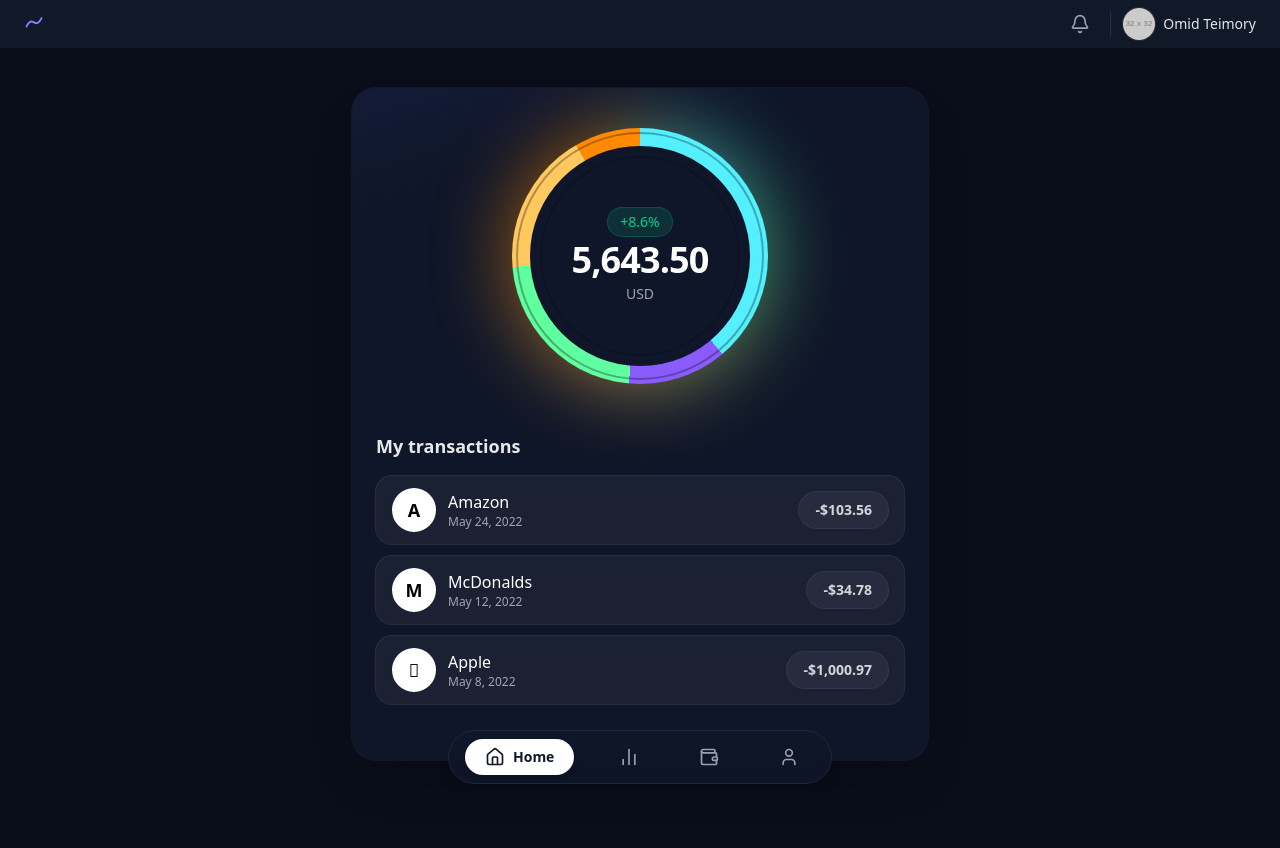
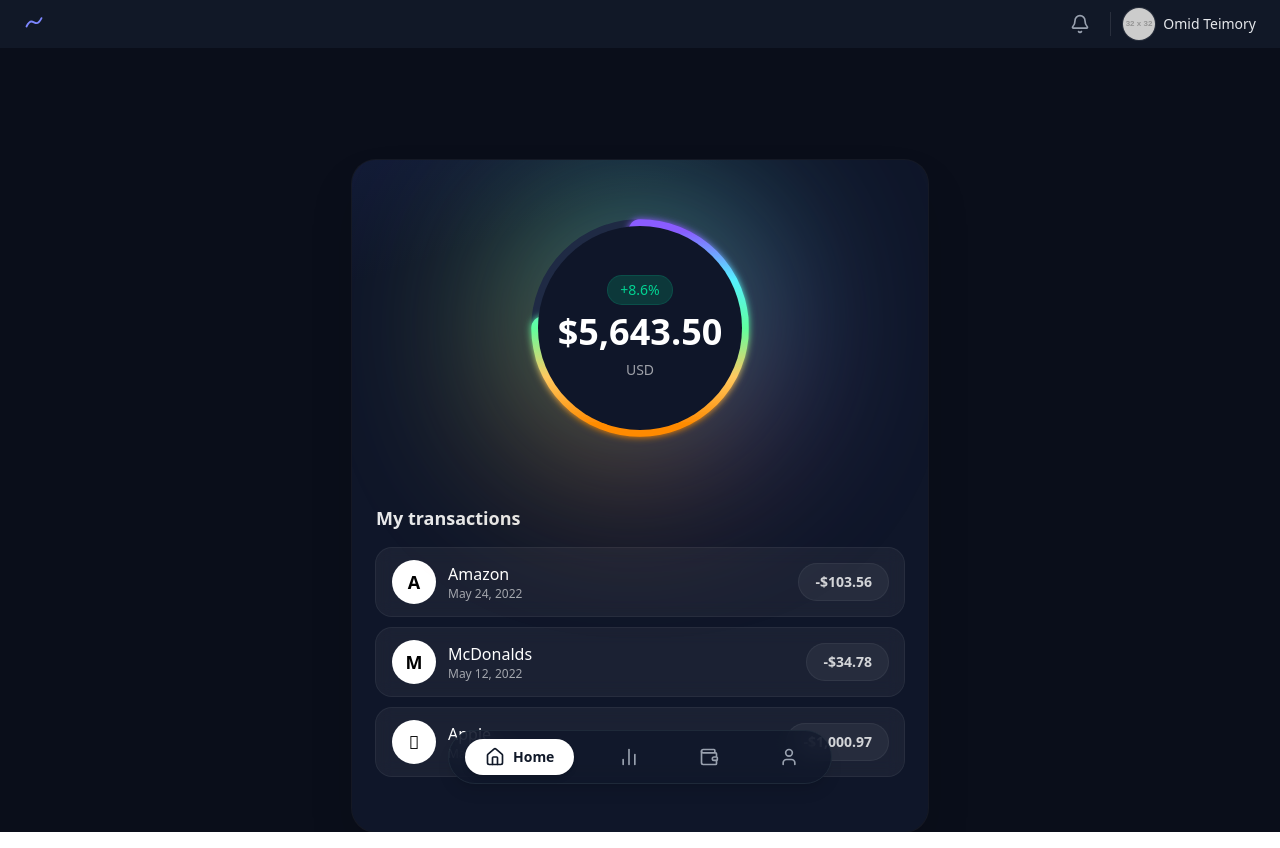
Before and after one commit to omid2007hope/Wallet, a React (Vite) app: page / in a window 1280 px wide. Built offline with nearby package versions, Linux system fonts and the light colour scheme.

Commit message:
Donut-fix

```diff
--- a/src/components/Header.jsx
+++ b/src/components/Header.jsx
@@ -6,7 +6,7 @@ export default function Header({
   onBellClick,
 }) {
   return (
-    <header className="w-full bg-[#111827] h-12 px-4 sm:px-6 flex items-center justify-between">
+    <header className="w-full bg-[#111827] h-12 px-4 sm:px-6 flex items-center justify-between fixed z-50">
       {/* Left: Logo */}
       <div className="flex items-center">
         {/* simple squiggle logo to match your style */}
--- a/src/components/Home/WalletSummary.jsx
+++ b/src/components/Home/WalletSummary.jsx
@@ -1,45 +1,91 @@
 import React from "react";
 
-// PURE TAILWIND MARKUP — no functions, no external libs.
-// You handle data, state, and events. This is just the UI shell.
 export default function WalletSummary() {
   return (
-    <div className="min-h-screen w-full bg-[#0A0E1A] text-white flex items-start justify-center p-6 md:p-10 pb-20 sm:pb-0 lg:pb-0 ">
-      <div className="w-full max-w-xl">
+    <div className="min-h-screen w-full bg-[#0A0E1A] text-white flex items-start justify-center p-6 md:p-10 pb-20 sm:pb-0 lg:pb-0 pt-14 sm:pt-0 lg:pt-0">
+      <div className="w-full max-w-xl mt-0 sm:mt-0 xl:mt-40 ">
         <div className="relative overflow-hidden rounded-3xl bg-[#0F1629] shadow-2xl ring-1 ring-white/5">
           {/* Decorative top wave */}
           <div className="absolute -top-24 left-1/2 h-64 w-[140%] -translate-x-1/2 rounded-b-[50%] bg-gradient-to-br from-[#1a2450] via-[#0F1629] to-transparent opacity-80" />
 
           {/* Balance Widget */}
           <div className="relative z-10 flex flex-col items-center gap-4 p-8 md:p-10">
-            <div className="relative h-64 w-64">
-              {/* Outer glow */}
-              <div className="absolute inset-0 rounded-full blur-2xl opacity-60 bg-[conic-gradient(at_50%_50%,#55F0FF,#60FF9F,#FFC960,#FF8A00,#FF8A00)]" />
+            <div className="relative h-64 w-64 flex items-center justify-center">
+              {/* background subtle gradient aura */}
+              <div className="absolute inset-0 rounded-full blur-[90px] opacity-60 bg-[conic-gradient(from_180deg_at_50%_50%,#FF8A00_0%,#FFC960_15%,#60FF9F_35%,#55F0FF_60%,#8A5BFF_85%,#FF8A00_100%)]" />
 
-              {/* Neon ring (segments via conic-gradient) */}
-              <div className="relative h-full w-full rounded-full bg-[conic-gradient(#55F0FF_0_140deg,#8A5BFF_140deg_185deg,#60FF9F_185deg_265deg,#FFC960_265deg_330deg,#FF8A00_330deg_360deg)]">
-                {/* base ring thickness by cutting a hole */}
-                <div className="absolute inset-[18px] rounded-full bg-[#0F1629]" />
+              {/* Main bold colored ring with rounded ends */}
+              <svg
+                viewBox="0 0 200 200"
+                className="absolute inset-0 h-full w-full"
+              >
+                <defs>
+                  <linearGradient
+                    id="grad-full"
+                    x1="0%"
+                    y1="0%"
+                    x2="100%"
+                    y2="0%"
+                  >
+                    <stop offset="0%" stopColor="#FF8A00" />
+                    <stop offset="25%" stopColor="#FFC960" />
+                    <stop offset="50%" stopColor="#60FF9F" />
+                    <stop offset="75%" stopColor="#55F0FF" />
+                    <stop offset="100%" stopColor="#8A5BFF" />
+                  </linearGradient>
+                  <filter
+                    id="glow"
+                    x="-50%"
+                    y="-50%"
+                    width="200%"
+                    height="200%"
+                  >
+                    <feGaussianBlur stdDeviation="3" result="b" />
+                    <feMerge>
+                      <feMergeNode in="b" />
+                      <feMergeNode in="SourceGraphic" />
+                    </feMerge>
+                  </filter>
+                </defs>
 
-                {/* inner subtle rings */}
-                <div className="pointer-events-none absolute inset-[6px] rounded-full ring-2 ring-black/30" />
-                <div className="pointer-events-none absolute inset-[30px] rounded-full ring-2 ring-black/20" />
+                {/* base ring for contrast */}
+                <circle
+                  cx="100"
+                  cy="100"
+                  r="76"
+                  fill="none"
+                  stroke="#1F2A44"
+                  strokeWidth="18"
+                />
 
-                {/* Center value */}
-                <div className="absolute inset-0 grid place-items-center text-center">
-                  <div className="space-y-1">
-                    <span className="inline-flex items-center justify-center rounded-full bg-emerald-500/15 px-3 py-1 text-sm font-medium text-emerald-400 ring-1 ring-emerald-400/30">
-                      {/* +X.X% */}
-                      <span data-bind="growth">+8.6%</span>
-                    </span>
-                    <div className="text-4xl font-semibold tracking-tight tabular-nums">
-                      <span data-bind="balance">5,643.50</span>
-                    </div>
-                    <div className="text-sm text-white/60">
-                      <span data-bind="currency">USD</span>
-                    </div>
-                  </div>
-                </div>
+                {/* colored progress ring */}
+                <g transform="rotate(-90 100 100)">
+                  <circle
+                    cx="100"
+                    cy="100"
+                    r="76"
+                    fill="none"
+                    stroke="url(#grad-full)"
+                    strokeWidth="18"
+                    strokeLinecap="round"
+                    pathLength="100"
+                    strokeDasharray="75 25" // controls visible portion
+                    strokeDashoffset="0"
+                    filter="url(#glow)"
+                  />
+                </g>
+              </svg>
+
+              {/* inner dark center */}
+              <div className="absolute inset-[26px] rounded-full bg-[#0F1629]" />
+
+              {/* Center text */}
+              <div className="relative text-center space-y-2">
+                <span className="inline-flex items-center justify-center rounded-full bg-emerald-500/20 px-3 py-1 text-sm font-medium text-emerald-400 ring-1 ring-emerald-400/30">
+                  +8.6%
+                </span>
+                <div className="text-4xl font-bold">$5,643.50</div>
+                <div className="text-sm text-white/60">USD</div>
               </div>
             </div>
           </div>
@@ -50,78 +96,47 @@ export default function WalletSummary() {
               My transactions
             </h3>
             <ul className="space-y-3">
-              {/* ONE ITEM — duplicate as needed and bind your data */}
               <li className="flex items-center justify-between rounded-2xl bg-white/5 px-4 py-3 ring-1 ring-white/10 backdrop-blur-sm hover:bg-white/7">
                 <div className="flex items-center gap-3">
-                  <div
-                    className="grid h-11 w-11 place-items-center rounded-full bg-white text-black text-lg font-bold"
-                    data-bind="logo"
-                  >
+                  <div className="grid h-11 w-11 place-items-center rounded-full bg-white text-black text-lg font-bold">
                     A
                   </div>
                   <div>
-                    <div className="font-medium" data-bind="title">
-                      Amazon
-                    </div>
-                    <div className="text-xs text-white/60" data-bind="date">
-                      May 24, 2022
-                    </div>
+                    <div className="font-medium">Amazon</div>
+                    <div className="text-xs text-white/60">May 24, 2022</div>
                   </div>
                 </div>
-                <div
-                  className="shrink-0 rounded-full bg-white/5 px-4 py-2 text-sm font-semibold text-white/80 ring-1 ring-white/10"
-                  data-bind="amount"
-                >
+                <div className="shrink-0 rounded-full bg-white/5 px-4 py-2 text-sm font-semibold text-white/80 ring-1 ring-white/10">
                   -$103.56
                 </div>
               </li>
 
               <li className="flex items-center justify-between rounded-2xl bg-white/5 px-4 py-3 ring-1 ring-white/10 backdrop-blur-sm hover:bg-white/7">
                 <div className="flex items-center gap-3">
-                  <div
-                    className="grid h-11 w-11 place-items-center rounded-full bg-white text-black text-lg font-bold"
-                    data-bind="logo"
-                  >
+                  <div className="grid h-11 w-11 place-items-center rounded-full bg-white text-black text-lg font-bold">
                     M
                   </div>
                   <div>
-                    <div className="font-medium" data-bind="title">
-                      McDonalds
-                    </div>
-                    <div className="text-xs text-white/60" data-bind="date">
-                      May 12, 2022
-                    </div>
+                    <div className="font-medium">McDonalds</div>
+                    <div className="text-xs text-white/60">May 12, 2022</div>
                   </div>
                 </div>
-                <div
-                  className="shrink-0 rounded-full bg-white/5 px-4 py-2 text-sm font-semibold text-white/80 ring-1 ring-white/10"
-                  data-bind="amount"
-                >
+                <div className="shrink-0 rounded-full bg-white/5 px-4 py-2 text-sm font-semibold text-white/80 ring-1 ring-white/10">
                   -$34.78
                 </div>
               </li>
 
               <li className="flex items-center justify-between rounded-2xl bg-white/5 px-4 py-3 ring-1 ring-white/10 backdrop-blur-sm hover:bg-white/7">
                 <div className="flex items-center gap-3">
-                  <div
-                    className="grid h-11 w-11 place-items-center rounded-full bg-white text-black text-lg font-bold"
-                    data-bind="logo"
-                  >
+                  <div className="grid h-11 w-11 place-items-center rounded-full bg-white text-black text-lg font-bold">
                     
                   </div>
                   <div>
-                    <div className="font-medium" data-bind="title">
-                      Apple
-                    </div>
-                    <div className="text-xs text-white/60" data-bind="date">
-                      May 8, 2022
-                    </div>
+                    <div className="font-medium">Apple</div>
+                    <div className="text-xs text-white/60">May 8, 2022</div>
                   </div>
                 </div>
-                <div
-                  className="shrink-0 rounded-full bg-white/5 px-4 py-2 text-sm font-semibold text-white/80 ring-1 ring-white/10"
-                  data-bind="amount"
-                >
+                <div className="shrink-0 rounded-full bg-white/5 px-4 py-2 text-sm font-semibold text-white/80 ring-1 ring-white/10">
                   -$1,000.97
                 </div>
               </li>
--- a/src/components/NavBar.jsx
+++ b/src/components/NavBar.jsx
@@ -12,7 +12,7 @@ export default function FooterNav() {
   ];
 
   return (
-    <footer className="fixed bottom-4 left-1/2 -translate-x-1/2 bg-[#0f172a]/80 backdrop-blur-md border border-gray-800 rounded-full shadow-lg px-4 py-2 flex items-center justify-between w-[90%] max-w-sm">
+    <footer className="fixed z-50 bottom-4 left-1/2 -translate-x-1/2 bg-[#0f172a]/80 backdrop-blur-md border border-gray-800 rounded-full shadow-lg px-4 py-2 flex items-center justify-between w-[90%] max-w-sm">
       {navItems.map((item) => (
         <button
           key={item.id}
```
